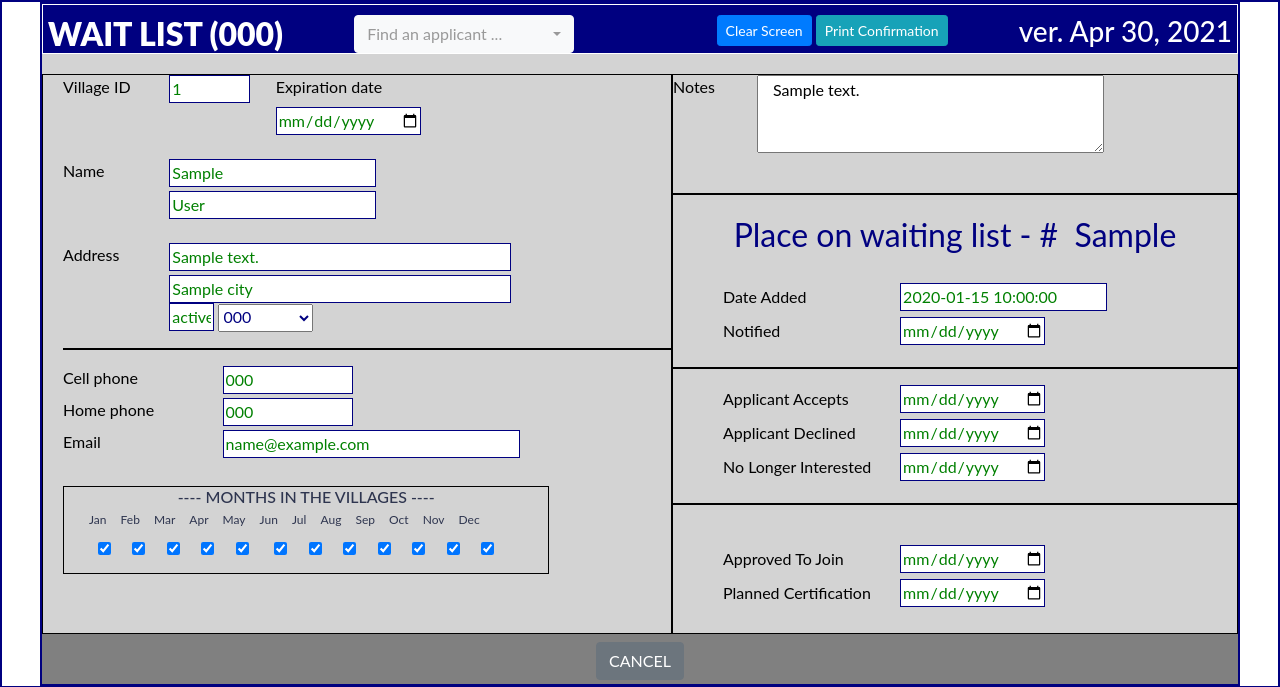
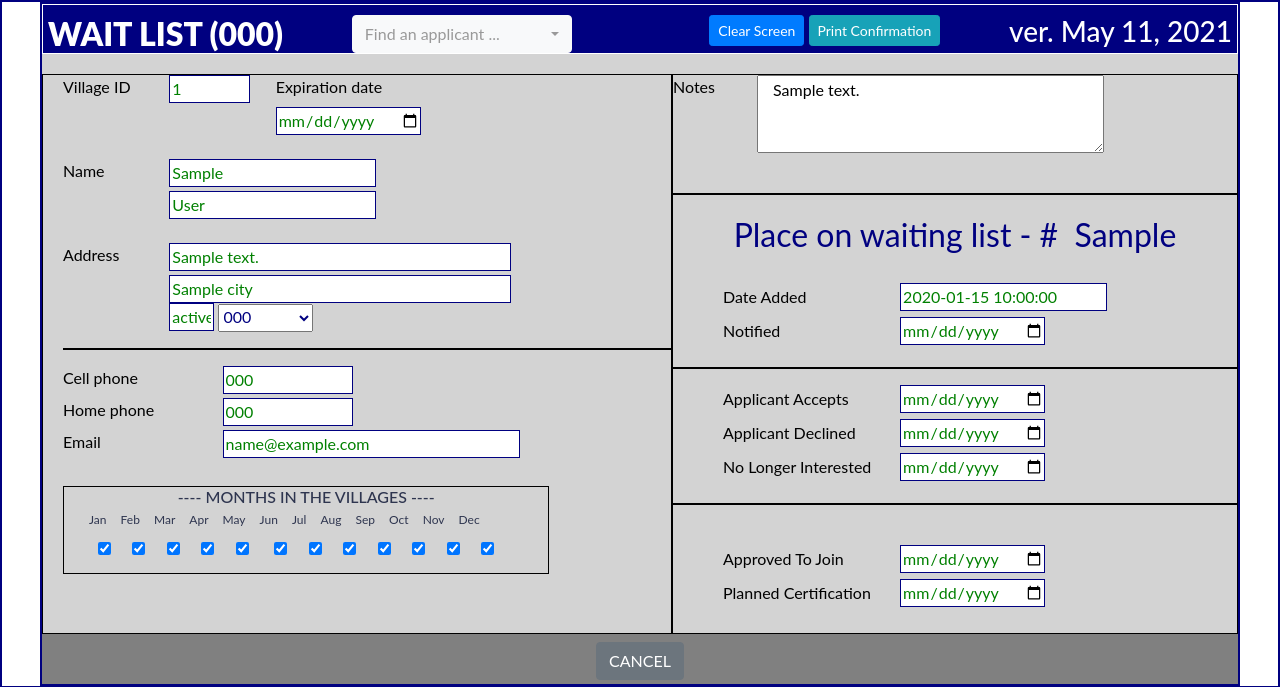
Before and after one commit to thevwc/WaitList, a Flask app: template app/templates/waitList.html in a window 1280 px wide. Shown: the top 687 px of the page. Run offline with Flask 2, Linux system fonts and the light colour scheme; the template is opened without the code that fills it: most values are stand-ins (such as "Sample title", 1, 10 or a date in 2020); parts of the project's set-up code (start-up, migrations or seed data) failed here and were passed over; some libraries are stand-ins or nearby versions.

Commit message:
May 13, 2021 0821

```diff
--- a/app/routes.py
+++ b/app/routes.py
@@ -25,7 +25,7 @@ def logChange(staffID,colName,memberID,newData,origData):
         staffID = '111111'
 
     # Write data changes to tblMember_Data_Transactions
-    est = timezone('EST')
+    est = timezone('America/New_York')
     newTransaction = MemberTransactions(
         Transaction_Date = datetime.now(est),
         Member_ID = memberID,
--- a/app/templates/waitList.html
+++ b/app/templates/waitList.html
@@ -34,7 +34,7 @@
                 <button id='printConfirmBtnID' class='btn btn-info btn-sm' disabled onclick="printConfirmation()">Print Confirmation</button>
             </div> <!-- End of hdgLinks -->
             <div class="version">
-                <h3><scan>ver. Apr 30, 2021</scan></h3>
+                <h3><scan>ver. May 11, 2021</scan></h3>
             </div>
         </div>
     </div> <!-- End of hdgBand -->
```
